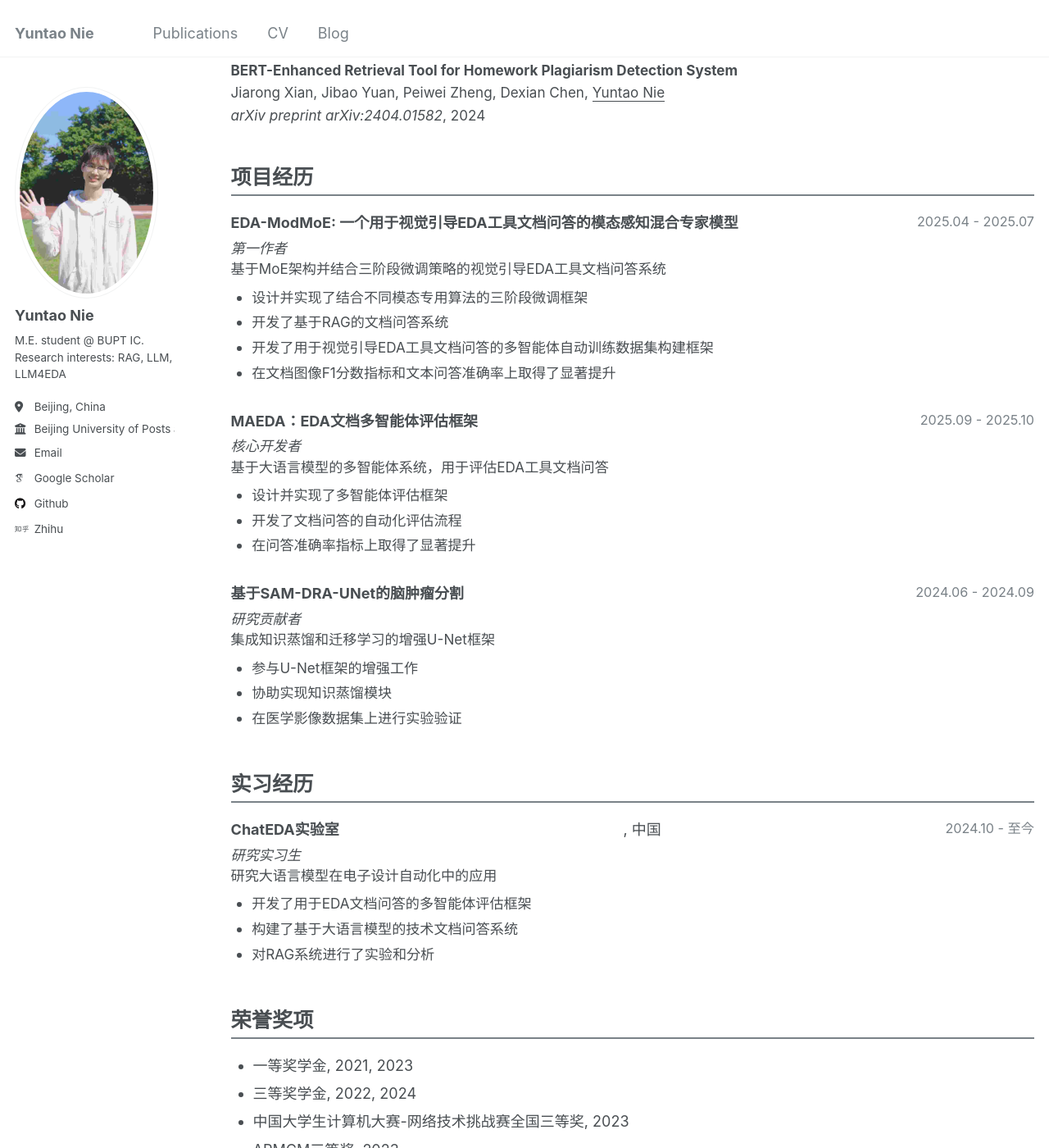
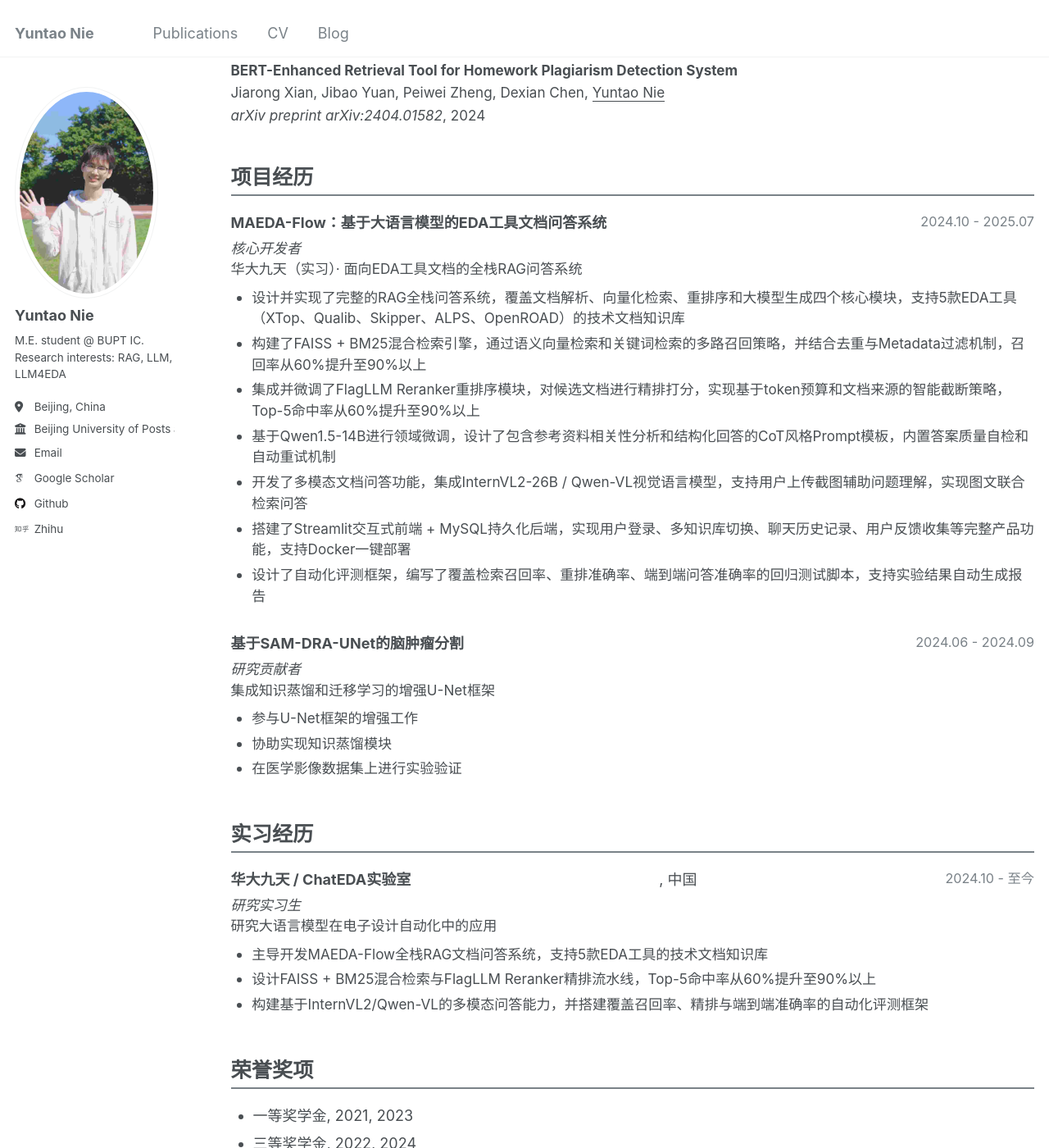
Before and after one commit to 1571859588/1571859588.github.io, a Jekyll site: the page built from _pages/cv-zh.md, in a window 1280 px wide and 1400 px high, scrolled down 1166 px. Shown: the whole window at 82% size. Built offline with Jekyll 4.4.1, drawn with Linux system fonts in a browser that asks for light colours; some web fonts are replaced.

Commit message:
refactor(cv): consolidate MAEDA-Flow project with detailed descriptions and metrics

```diff
--- a/_data/cv.yml
+++ b/_data/cv.yml
@@ -65,8 +65,8 @@ education:
 # - responsibilities: List of responsibilities/projects worked on (en/zh)
 internships:
   - company:
-      en: "ChatEDA Lab"
-      zh: "ChatEDA实验室"
+      en: "Empyrean Technology / ChatEDA Lab"
+      zh: "华大九天 / ChatEDA实验室"
     location:
       en: "China"
       zh: "中国"
@@ -81,13 +81,13 @@ internships:
       zh: "研究大语言模型在电子设计自动化中的应用"
     responsibilities:
       en:
-        - "Developed multi-agent evaluation framework for EDA documentation QA"
-        - "Built LLM-powered question answering system for technical documentation"
-        - "Conducted experiments and analysis on RAG systems"
+        - "Led the development of MAEDA-Flow, a full-stack RAG-based document QA system for 5 EDA tools"
+        - "Designed hybrid retrieval (FAISS + BM25) and FlagLLM Reranker pipeline, improving Top-5 hit rate from 60% to over 90%"
+        - "Built multimodal QA with InternVL2/Qwen-VL and automated evaluation framework with regression testing"
       zh:
-        - "开发了用于EDA文档问答的多智能体评估框架"
-        - "构建了基于大语言模型的技术文档问答系统"
-        - "对RAG系统进行了实验和分析"
+        - "主导开发MAEDA-Flow全栈RAG文档问答系统，支持5款EDA工具的技术文档知识库"
+        - "设计FAISS + BM25混合检索与FlagLLM Reranker精排流水线，Top-5命中率从60%提升至90%以上"
+        - "构建基于InternVL2/Qwen-VL的多模态问答能力，并搭建覆盖召回率、精排与端到端准确率的自动化评测框架"
 
 # Projects
 # Each project can have:
@@ -98,50 +98,35 @@ internships:
 # - highlights: Key achievements or responsibilities (en/zh)
 projects:
   - name:
-      en: "EDA-ModMoE: A Modality-Aware MoE for Visually-Grounded EDA Tool Documentation QA"
-      zh: "EDA-ModMoE: 一个用于视觉引导EDA工具文档问答的模态感知混合专家模型"
+      en: "MAEDA-Flow: LLM-Powered Document QA System for EDA Tools"
+      zh: "MAEDA-Flow：基于大语言模型的EDA工具文档问答系统"
+    tech: "Python, PyTorch, LangChain, FAISS, Streamlit"
     date:
-      en: "2025.04 - 2025.07"
-      zh: "2025.04 - 2025.07"
-    role:
-      en: "First Author"
-      zh: "第一作者"
-    description:
-      en: "A Modality-Aware MoE combined with 3-stage fine-tuning for Visually-Grounded EDA Tool Documentation QA"
-      zh: "基于MoE架构并结合三阶段微调策略的视觉引导EDA工具文档问答系统"
-    highlights:
-      en:
-        - "Designed and implemented the 3-stage fine-tuning framework combined with designated Algorithms for different modalities"
-        - "Developed documentation QA system based on RAG"
-        - "Developed an auto training dataset building with designated multi-agent framework for visual-grounded EDA tool documentation QA"
-        - "Achieved significant improvements in Images F1 score metrics and textual QA accuracy"
-      zh:
-        - "设计并实现了结合不同模态专用算法的三阶段微调框架"
-        - "开发了基于RAG的文档问答系统"
-        - "开发了用于视觉引导EDA工具文档问答的多智能体自动训练数据集构建框架"
-        - "在文档图像F1分数指标和文本问答准确率上取得了显著提升"
-
-  - name:
-      en: "MAEDA: Multi-Agent Evaluation Framework for EDA Documentation"
-      zh: "MAEDA：EDA文档多智能体评估框架"
-    date:
-      en: "2025.09 - 2025.10"
-      zh: "2025.09 - 2025.10"
+      en: "2024.10 - 2025.07"
+      zh: "2024.10 - 2025.07"
     role:
       en: "Core Developer"
       zh: "核心开发者"
     description:
-      en: "An LLM-powered multi-agent system for evaluating EDA tool documentation QA"
-      zh: "基于大语言模型的多智能体系统，用于评估EDA工具文档问答"
+      en: "A full-stack RAG-based QA system for EDA tool documentation, Empyrean Technology (Internship)"
+      zh: "华大九天（实习）· 面向EDA工具文档的全栈RAG问答系统"
     highlights:
       en:
-        - "Designed and implemented the multi-agent evaluation framework"
-        - "Developed automated evaluation pipelines for documentation QA"
-        - "Achieved significant improvements in QA accuracy metrics"
+        - "Designed and implemented a full-stack RAG-based QA system covering document parsing, vectorized retrieval, reranking, and LLM generation, supporting 5 EDA tool documentation knowledge bases (XTop, Qualib, Skipper, ALPS, OpenROAD)"
+        - "Built a hybrid retrieval engine combining FAISS (semantic) and BM25 (keyword) with deduplication and metadata-based filtering, improving recall from 60% to over 90%"
+        - "Integrated and fine-tuned FlagLLM Reranker for candidate document re-scoring with intelligent token-budget truncation, improving Top-5 hit rate from 60% to over 90%"
+        - "Fine-tuned Qwen1.5-14B for the EDA domain with CoT-style prompt templates including reference relevance analysis; implemented answer quality self-verification with automatic retry mechanism"
+        - "Developed multimodal QA capability by integrating InternVL2-26B / Qwen-VL vision-language models, enabling image-assisted query understanding for joint image-text retrieval QA"
+        - "Built Streamlit interactive frontend with MySQL persistence layer, supporting user authentication, multi-KB switching, chat history, and user feedback collection; containerized with Docker for one-click deployment"
+        - "Designed an automated evaluation framework with regression test scripts covering retrieval recall, reranker accuracy, and end-to-end QA accuracy, with automatic report generation"
       zh:
-        - "设计并实现了多智能体评估框架"
-        - "开发了文档问答的自动化评估流程"
-        - "在问答准确率指标上取得了显著提升"
+        - "设计并实现了完整的RAG全栈问答系统，覆盖文档解析、向量化检索、重排序和大模型生成四个核心模块，支持5款EDA工具（XTop、Qualib、Skipper、ALPS、OpenROAD）的技术文档知识库"
+        - "构建了FAISS + BM25混合检索引擎，通过语义向量检索和关键词检索的多路召回策略，并结合去重与Metadata过滤机制，召回率从60%提升至90%以上"
+        - "集成并微调了FlagLLM Reranker重排序模块，对候选文档进行精排打分，实现基于token预算和文档来源的智能截断策略，Top-5命中率从60%提升至90%以上"
+        - "基于Qwen1.5-14B进行领域微调，设计了包含参考资料相关性分析和结构化回答的CoT风格Prompt模板，内置答案质量自检和自动重试机制"
+        - "开发了多模态文档问答功能，集成InternVL2-26B / Qwen-VL视觉语言模型，支持用户上传截图辅助问题理解，实现图文联合检索问答"
+        - "搭建了Streamlit交互式前端 + MySQL持久化后端，实现用户登录、多知识库切换、聊天历史记录、用户反馈收集等完整产品功能，支持Docker一键部署"
+        - "设计了自动化评测框架，编写了覆盖检索召回率、重排准确率、端到端问答准确率的回归测试脚本，支持实验结果自动生成报告"
 
   - name:
       en: "Brain Tumor Segmentation with SAM-DRA-UNet"
```
